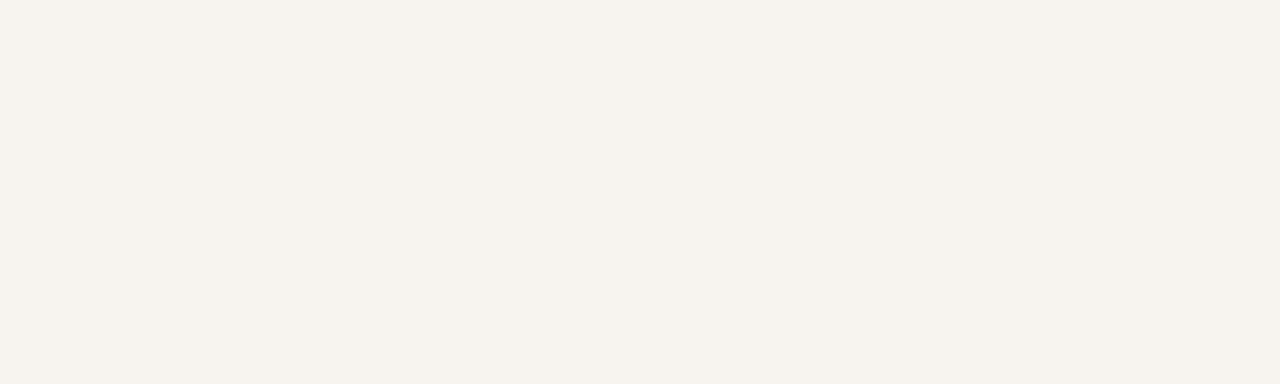
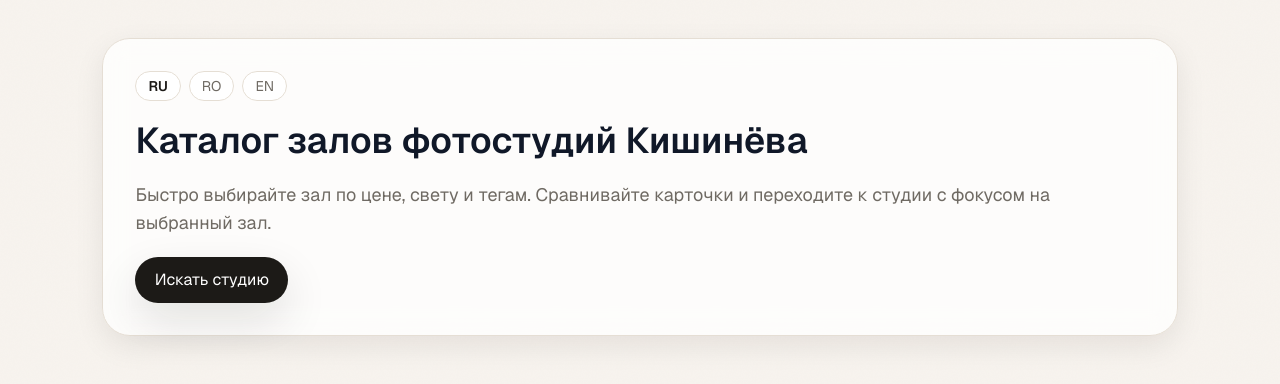
Before and after one commit to vlsh1n/studiosmd, a Next.js app: page / in a window 1280 px wide. Before the commit this address had no page. Shown: the top 384 px of the page. Built offline with nearby package versions, Linux system fonts and the light colour scheme.

Commit message:
chore(day4): add landing page

```diff
--- a/src/app/page.tsx
+++ b/src/app/page.tsx
@@ -1,5 +1,70 @@
-import { redirect } from "next/navigation";
+"use client";
+
+import Link from "next/link";
+import { useMemo, useState } from "react";
+
+const COPY = {
+  ru: {
+    title: "Каталог залов фотостудий Кишинёва",
+    body: "Быстро выбирайте зал по цене, свету и тегам. Сравнивайте карточки и переходите к студии с фокусом на выбранный зал.",
+    cta: "Искать студию",
+  },
+  ro: {
+    title: "Catalog de săli de studio foto în Chișinău",
+    body: "Alegeți rapid sala după preț, lumină și taguri. Comparați cardurile și deschideți studioul cu focus pe sala aleasă.",
+    cta: "Caută studio",
+  },
+  en: {
+    title: "Photo studio halls in Chisinau",
+    body: "Quickly pick a hall by price, daylight, and tags. Compare cards and jump to the studio with the selected hall in focus.",
+    cta: "Find a studio",
+  },
+} as const;
+
+type Locale = keyof typeof COPY;
+
+const LOCALES: Locale[] = ["ru", "ro", "en"];
 
 export default function Home() {
-  redirect("/ru");
+  const [locale, setLocale] = useState<Locale>("ru");
+  const content = useMemo(() => COPY[locale], [locale]);
+
+  return (
+    <div className="page">
+      <div className="panel p-6 sm:p-8">
+        <div className="stack">
+          <div className="flex flex-wrap gap-2">
+            {LOCALES.map((code) => (
+              <button
+                key={code}
+                type="button"
+                onClick={() => setLocale(code)}
+                className={
+                  code === locale
+                    ? "pill text-sm font-semibold"
+                    : "pill text-sm muted"
+                }
+                aria-pressed={code === locale}
+              >
+                {code.toUpperCase()}
+              </button>
+            ))}
+          </div>
+
+          <div className="stack">
+            <h1 className="text-3xl font-semibold text-gray-900 sm:text-4xl">
+              {content.title}
+            </h1>
+            <p className="text-base muted sm:text-lg">{content.body}</p>
+          </div>
+
+          <div className="flex flex-wrap gap-3">
+            <Link href={`/${locale}`} className="btn btn-primary">
+              {content.cta}
+            </Link>
+          </div>
+        </div>
+      </div>
+    </div>
+  );
 }
```
